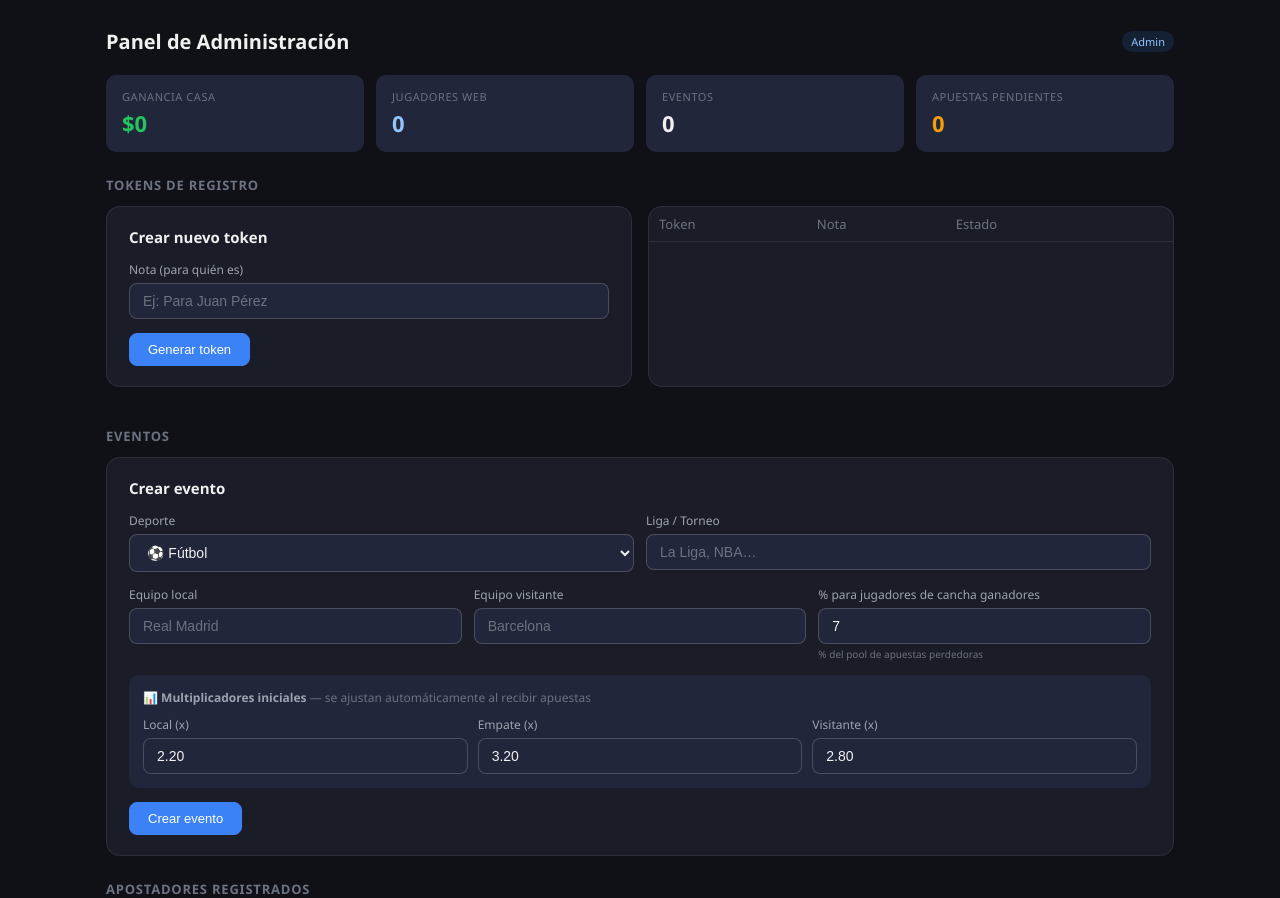
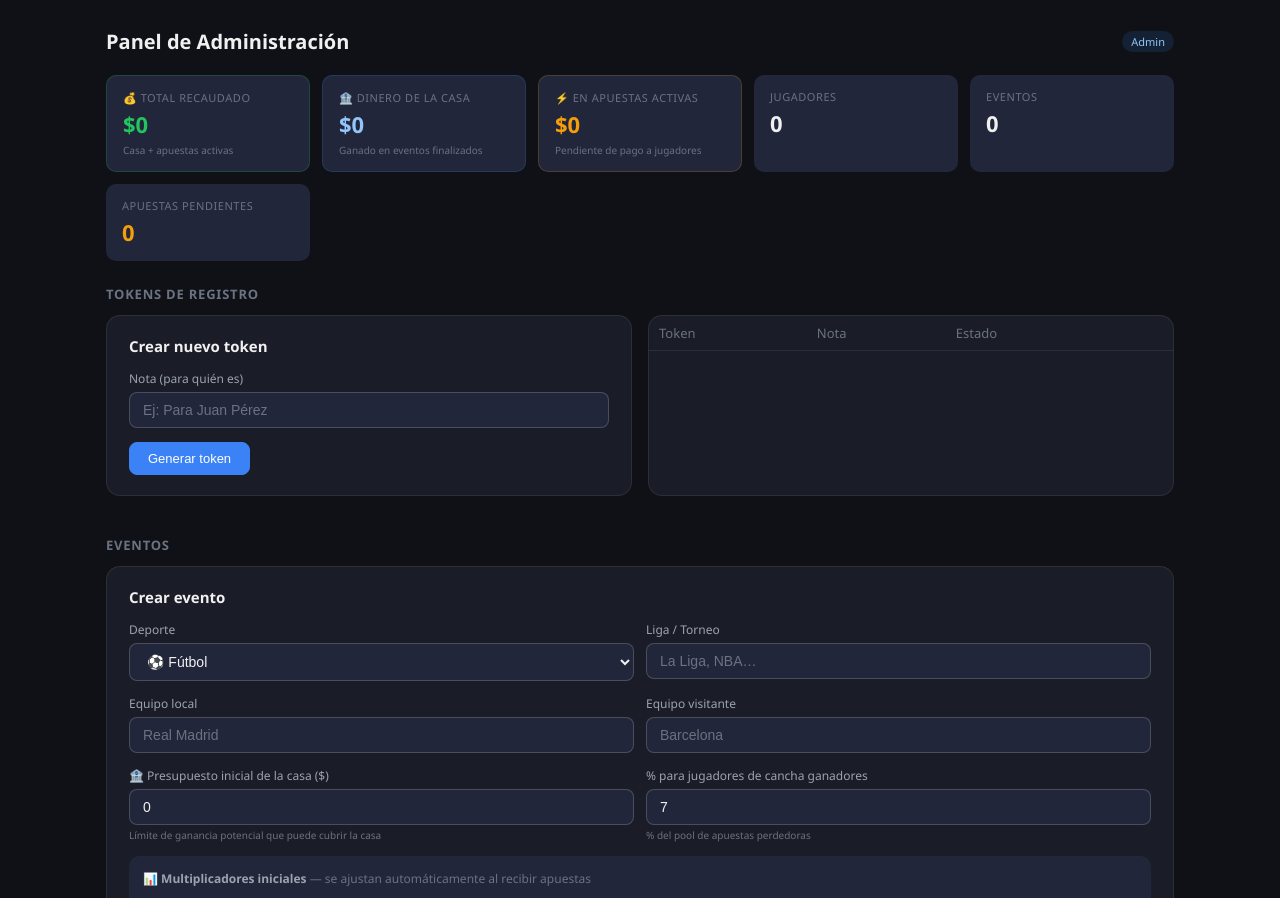
Before and after one commit to ElN3gro/betsport, a Flask app: page /admin in a window 1280 px wide. Shown: the part 56-954 px from the top of the page. Run offline with Flask 3, Linux system fonts and the light colour scheme; the visitor is signed in with stand-in values (Sample User, id 1); data comes from the database, SQL or seed files in the repository; data that the repository does not hold is empty.

Commit message:
fix: quitar cuota apostadores, ocultar presupuesto casa, mensaje apuesta alta

```diff
--- a/app.py
+++ b/app.py
@@ -349,11 +349,23 @@ def admin_panel():
                 "total_field_home": total_field_home,
                 "total_field_away": total_field_away,
             })
-        house_total = db.execute("SELECT COALESCE(SUM(amount),0) as t FROM house_log").fetchone()["t"]
+        # 1) Dinero ganado definitivamente por la casa (eventos finalizados)
+        house_earned = db.execute("SELECT COALESCE(SUM(amount),0) as t FROM house_log").fetchone()["t"]
+        # 2) Dinero en apuestas activas (pendiente, puede ser pagado a jugadores)
+        active_bets_total = db.execute("""
+            SELECT COALESCE(SUM(b.amount),0) as t FROM bets b
+            JOIN events e ON b.event_id=e.id
+            WHERE e.status != 'finished' AND b.result='pending'
+        """).fetchone()["t"]
+        # 3) Total general (casa + en juego)
+        grand_total = house_earned + active_bets_total
     return render_template("admin.html",
         tokens=tokens, players=players,
         pending_entries=pending_entries, pending_bets=pending_bets,
-        edata=edata, house_total=house_total)
+        edata=edata,
+        house_earned=house_earned,
+        active_bets_total=active_bets_total,
+        grand_total=grand_total)
 
 # ── ADMIN: TOKENS ──────────────────────────────────────────────────────────────
 
@@ -386,8 +398,8 @@ def create_event():
     home           = f["home"].strip()
     away           = f["away"].strip()
     league         = f["league"].strip()
-    entry_fee      = float(f.get("entry_fee", 0))
-    field_cut_pct  = float(f.get("field_cut_pct", FIELD_CUT))
+    house_budget   = float(f.get("house_budget", 0) or 0)
+    field_cut_pct  = float(f.get("field_cut_pct", 7) or 7) / 100.0  # viene como % entero (7 -> 0.07)
 
     if sport == "futbol":
         odd_home = float(f.get("odd_home", 2.20))
@@ -399,7 +411,7 @@ def create_event():
 
     with get_db() as db:
         cur = db.execute("""INSERT INTO events (sport,home,away,league,entry_fee,house_budget,pool,status,field_cut_pct,created_at)
-            VALUES (?,?,?,?,?,0,0,'open',?,?)""", (sport,home,away,league,entry_fee,field_cut_pct,now()))
+            VALUES (?,?,?,?,?,?,0,'open',?,?)""", (sport,home,away,league,0,house_budget,field_cut_pct,now()))
         eid = cur.lastrowid
 
         if sport == "futbol":
--- a/templates/admin.html
+++ b/templates/admin.html
@@ -6,14 +6,25 @@
   <span class="badge badge-admin">Admin</span>
 </div>
 
-<div class="stats-grid">
-  <div class="stat-card">
-    <div class="slabel">Ganancia casa</div>
-    <div class="sval green">${{ "%.0f"|format(house_total) }}</div>
+<div class="stats-grid" style="grid-template-columns:repeat(auto-fit,minmax(180px,1fr))">
+  <div class="stat-card" style="border:1px solid rgba(34,197,94,.2)">
+    <div class="slabel">💰 Total recaudado</div>
+    <div class="sval green">${{ "%.0f"|format(grand_total) }}</div>
+    <div style="font-size:10px;color:var(--text3);margin-top:4px">Casa + apuestas activas</div>
+  </div>
+  <div class="stat-card" style="border:1px solid rgba(59,130,246,.2)">
+    <div class="slabel">🏦 Dinero de la casa</div>
+    <div class="sval blue">${{ "%.0f"|format(house_earned) }}</div>
+    <div style="font-size:10px;color:var(--text3);margin-top:4px">Ganado en eventos finalizados</div>
+  </div>
+  <div class="stat-card" style="border:1px solid rgba(245,158,11,.2)">
+    <div class="slabel">⚡ En apuestas activas</div>
+    <div class="sval amber">${{ "%.0f"|format(active_bets_total) }}</div>
+    <div style="font-size:10px;color:var(--text3);margin-top:4px">Pendiente de pago a jugadores</div>
   </div>
   <div class="stat-card">
-    <div class="slabel">Jugadores web</div>
-    <div class="sval blue">{{ players|length }}</div>
+    <div class="slabel">Jugadores</div>
+    <div class="sval">{{ players|length }}</div>
   </div>
   <div class="stat-card">
     <div class="slabel">Eventos</div>
@@ -147,7 +158,7 @@
         <input type="text" name="league" required placeholder="La Liga, NBA…">
       </div>
     </div>
-    <div style="display:grid;grid-template-columns:1fr 1fr 1fr;gap:12px">
+    <div style="display:grid;grid-template-columns:1fr 1fr;gap:12px">
       <div class="form-group">
         <label>Equipo local</label>
         <input type="text" name="home" required placeholder="Real Madrid">
@@ -155,6 +166,13 @@
       <div class="form-group">
         <label>Equipo visitante</label>
         <input type="text" name="away" required placeholder="Barcelona">
+      </div>
+    </div>
+    <div style="display:grid;grid-template-columns:1fr 1fr;gap:12px">
+      <div class="form-group">
+        <label>🏦 Presupuesto inicial de la casa ($)</label>
+        <input type="number" name="house_budget" min="0" step="1" placeholder="50000" value="0" required>
+        <div style="font-size:10px;color:var(--text3);margin-top:3px">Límite de ganancia potencial que puede cubrir la casa</div>
       </div>
       <div class="form-group">
         <label>% para jugadores de cancha ganadores</label>
```
